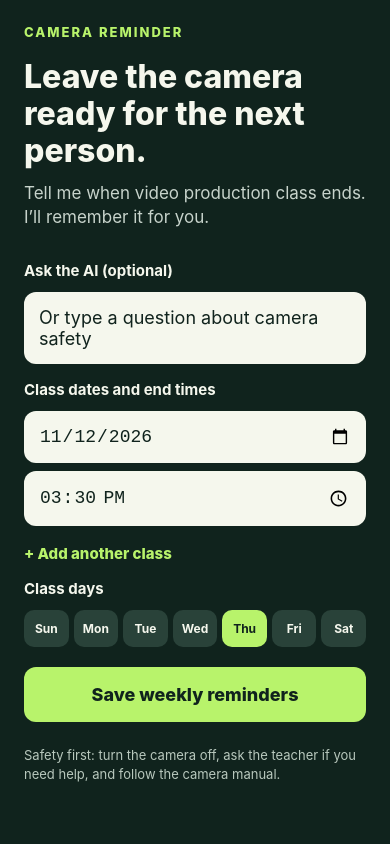
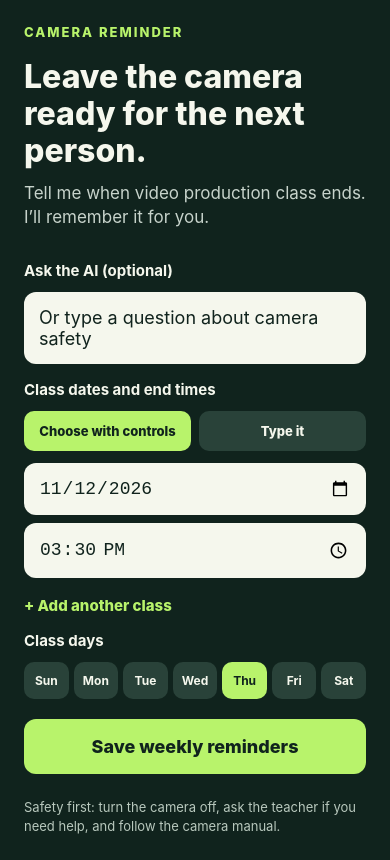
Before and after one commit to yanghansen777-bot/sort-smart, a React Native app in the folder app/: screen / in a window 390 px wide. Built offline with nearby package versions, Linux system fonts and the light colour scheme; what expo-notifications would draw is missing.

Commit message:
Add input method switch

```diff
--- a/app/App.js
+++ b/app/App.js
@@ -19,6 +19,7 @@ export default function App() {
   const [question, setQuestion] = useState('');
   const [thinking, setThinking] = useState(false);
   const [checklist, setChecklist] = useState({ battery: false, sdCard: false, cameraOff: false });
+  const [webInputMode, setWebInputMode] = useState('pick');
 
   useEffect(() => {
     AsyncStorage.getItem('camera-reminder').then((saved) => {
@@ -90,13 +91,16 @@ export default function App() {
         <Text style={styles.label}>Ask the AI (optional)</Text>
         <TextInput accessibilityLabel="Ask the AI" style={[styles.input, styles.questionInput]} value={question} onChangeText={setQuestion} placeholder="Or type a question about camera safety" multiline />
         <Text style={styles.label}>Class dates and end times</Text>
+        {Platform.OS === 'web' ? <View style={styles.modeRow}>
+          {['pick', 'type'].map((mode) => <Pressable key={mode} accessibilityRole="button" onPress={() => setWebInputMode(mode)} style={[styles.modeButton, webInputMode === mode && styles.modeSelected]}><Text style={[styles.modeText, webInputMode === mode && styles.modeTextSelected]}>{mode === 'pick' ? 'Choose with controls' : 'Type it'}</Text></Pressable>)}
+        </View> : null}
         {sessions.map((session, index) => <View key={`session-${index}`} style={styles.sessionRow}>
-          {Platform.OS === 'web' ? (
+          {Platform.OS === 'web' && webInputMode === 'pick' ? (
             <input aria-label={`Class date ${index + 1}`} type="date" value={session.date} onChange={(event) => setSessions((items) => items.map((item, itemIndex) => itemIndex === index ? { ...item, date: event.target.value } : item))} style={styles.webDateInput} />
           ) : (
             <TextInput accessibilityLabel={`Class date ${index + 1}`} style={styles.input} value={session.date} onChangeText={(value) => setSessions((items) => items.map((item, itemIndex) => itemIndex === index ? { ...item, date: value } : item))} placeholder="YYYY-MM-DD" />
           )}
-          {Platform.OS === 'web' ? (
+          {Platform.OS === 'web' && webInputMode === 'pick' ? (
             <input aria-label={`Class time ${index + 1}`} type="time" value={session.time} onChange={(event) => setSessions((items) => items.map((item, itemIndex) => itemIndex === index ? { ...item, time: event.target.value } : item))} style={styles.webTimeInput} />
           ) : (
             <TextInput accessibilityLabel={`Class time ${index + 1}`} style={styles.input} value={session.time} onChangeText={(value) => setSessions((items) => items.map((item, itemIndex) => itemIndex === index ? { ...item, time: value } : item))} placeholder="HH:MM" />
@@ -144,6 +148,11 @@ const styles = StyleSheet.create({
   webTimeInput: { backgroundColor: '#f5f7ed', borderRadius: 12, border: 'none', padding: 15, fontSize: 18, color: '#10231d', width: '100%', boxSizing: 'border-box' },
   daysRow: { flexDirection: 'row', justifyContent: 'space-between', gap: 5 },
   sessionRow: { gap: 8, marginBottom: 4 },
+  modeRow: { flexDirection: 'row', gap: 8 },
+  modeButton: { backgroundColor: '#294239', borderRadius: 10, padding: 12, flex: 1, alignItems: 'center' },
+  modeSelected: { backgroundColor: '#b8f36b' },
+  modeText: { color: '#f5f7ed', fontWeight: '800', fontSize: 13 },
+  modeTextSelected: { color: '#10231d' },
   addText: { color: '#b8f36b', fontSize: 15, fontWeight: '800', marginTop: 2 },
   removeText: { color: '#f2a6a6', fontSize: 13, fontWeight: '700' },
   dayButton: { backgroundColor: '#294239', borderRadius: 10, paddingVertical: 11, flex: 1, alignItems: 'center' },
```
Also changed, not shown: 1 other file (tests, documents, lock files or other folders).
